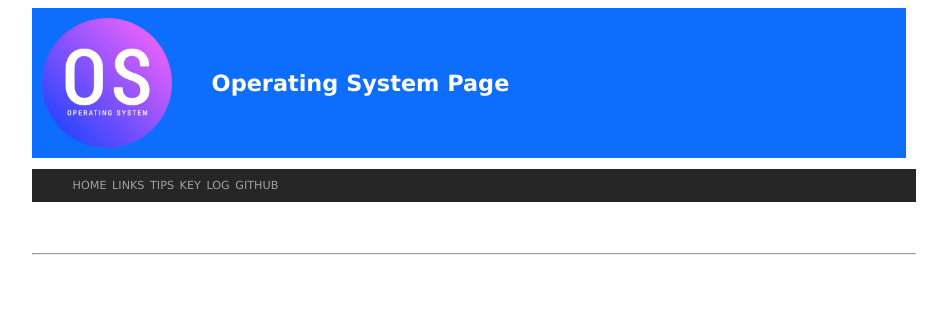
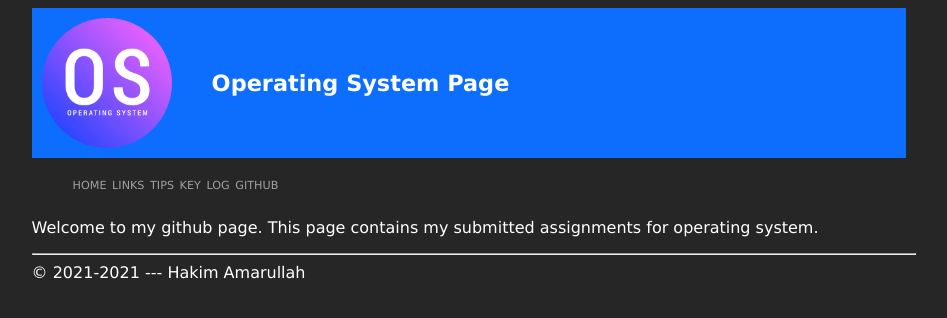
Before and after one commit to hakimamarullah/os212, a Jekyll site: the page built from index.md, in a window 1280 px wide. Shown: the top 318 px of the page, without its empty margins (166-1113 px from the left). Built offline with Jekyll 4.4.1, drawn with Linux system fonts in a browser that asks for light colours.

Commit message:
update styling

```diff
--- a/assets/css/style.css
+++ b/assets/css/style.css
@@ -5,7 +5,7 @@
 
 .plainclass1 {
     color: white;
-    background-color: white;
+    background-color: #262626;
 }
 
 .container {
```
